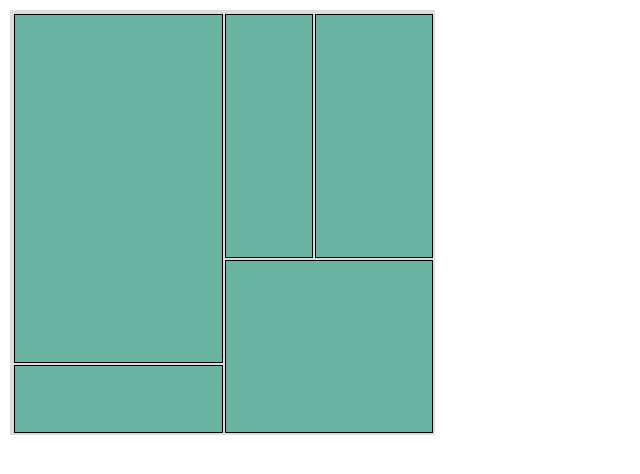
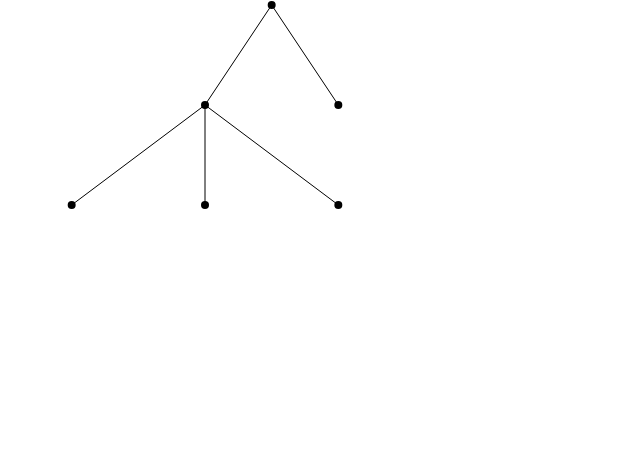
Before and after one commit to seogi1004/-d3hierarchy-play, a React (Create React App) app: page / in a window 1280 px wide. Shown: the top 474 px of the page, without its empty margins (0-640 px from the left). Built offline with nearby package versions, Linux system fonts and the light colour scheme.

Commit message:
Tree 샘플 추가

```diff
--- a/src/App.tsx
+++ b/src/App.tsx
@@ -1,11 +1,12 @@
 import React from 'react';
 import Treemap from './components/Treemap';
+import Tree from './components/Tree';
 import './App.css';
 
 function App() {
   return (
     <div className="App">
-      <Treemap></Treemap>
+      <Tree></Tree>
     </div>
   );
 }
--- /dev/null
+++ b/src/components/Tree.tsx
@@ -0,0 +1,85 @@
+import type {
+  HierarchyNode,
+  HierarchyRectangularNode,
+  HierarchyPointNode,
+} from 'd3-hierarchy';
+import React from 'react';
+import { hierarchy, tree } from 'd3-hierarchy';
+
+const data = {
+  name: 'A1',
+  children: [
+    {
+      name: 'B1',
+      children: [
+        {
+          name: 'C1',
+          value: 100,
+        },
+        {
+          name: 'C2',
+          value: 300,
+        },
+        {
+          name: 'C3',
+          value: 200,
+        },
+      ],
+    },
+    {
+      name: 'B2',
+      value: 200,
+    },
+  ],
+};
+
+function Tree() {
+  const padding = 10;
+  const width = 400;
+  const height = 200;
+  const root = hierarchy(data);
+
+  const treeLayout = tree();
+  treeLayout.size([width, height]);
+  treeLayout(root);
+
+  return (
+    <svg
+      xmlns="http://www.w3.org/2000/svg"
+      width={width + padding}
+      height={height + padding}
+    >
+      <g transform={`translate(${padding / 2}, ${padding / 2})`}>
+        {root.links().map((link, index) => {
+          const source = link.source as HierarchyPointNode<any>;
+          const target = link.target as HierarchyPointNode<any>;
+          return (
+            <line
+              key={index}
+              stroke="black"
+              x1={source.x}
+              x2={target.x}
+              y1={source.y}
+              y2={target.y}
+            ></line>
+          );
+        })}
+
+        {root.descendants().map((node, index) => {
+          const newNode = node as HierarchyPointNode<any>;
+          return (
+            <circle
+              key={index}
+              cx={newNode.x}
+              cy={newNode.y}
+              r={4}
+              fill="black"
+            ></circle>
+          );
+        })}
+      </g>
+    </svg>
+  );
+}
+
+export default Tree;
```
Also changed, not shown: src/components/Icicle.tsx (added, +12 -0 lines).
